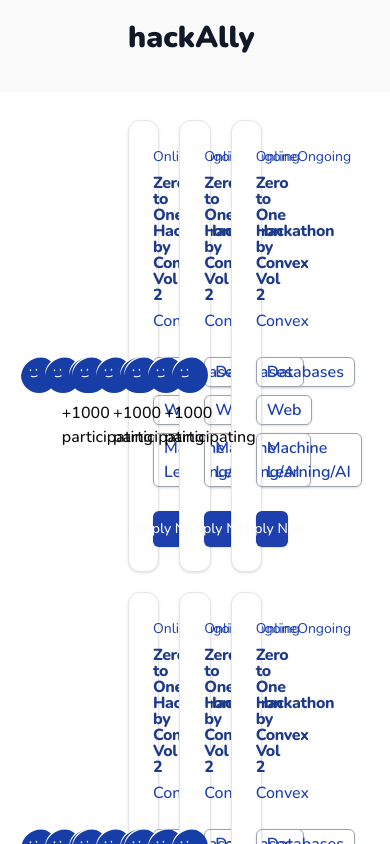
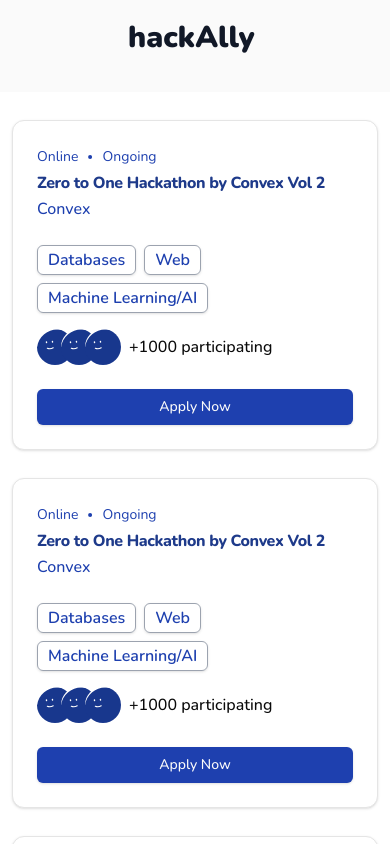
Before and after one commit to ArnabChatterjee20k/HackAlly, a Next.js app in the folder web/: page /discover in a window 390 px wide. Shown: the top 844 px of the page. Built offline with nearby package versions, Linux system fonts and the light colour scheme.

Commit message:
feat -- updated responsiveness

```diff
--- a/web/src/app/discover/page.tsx
+++ b/web/src/app/discover/page.tsx
@@ -3,7 +3,7 @@
 const data = Array(10).fill(10);
 export default function page() {
   return (
-    <section className="grid grid-cols-3 gap-5 px-32 py-7">
+    <section className="grid grid-cols-1 md:grid-cols-3 gap-7 px-3 md:px-32 py-7 max-w-[1024px] mx-auto">
       {data.map(() => (
         <HackathonCard />
       ))}
--- a/web/src/components/HackathonCard.tsx
+++ b/web/src/components/HackathonCard.tsx
@@ -26,15 +26,15 @@
         </CardTitle>
         <p className="font-medium text-blue-800">Convex</p>
       </CardHeader>
-      <CardContent className="flex justify-between w-full">
-        <div className="flex max-w-[80%] flex-wrap gap-2">
+      <CardContent className="flex flex-col md:flex-row justify-between w-full gap-y-2">
+        <div className="flex md:max-w-[80%] flex-wrap gap-2">
           {themes.map((theme) => (
             <Badge className="cursor-pointer text-base bg-transparent border-gray-400 rounded-md text-blue-800 hover:bg-blue-100 hover:text-blue-500 hover:border-blue-800">
               {theme}
             </Badge>
           ))}
         </div>
-        <div className="flex flex-col w-full items-end gap-2">
+        <div className="flex items-center md:flex-col w-full md:items-end gap-2 mt-2 md:mt-0">
             <AvatarGroup/>
             <span className="text-balance text-base font-medium">+1000 participating</span>
         </div>
@@ -49,7 +49,7 @@
 }
 
 function AvatarGroup(){
-    return <div className="flex -space-x-3 mr-12">
+    return <div className="flex -space-x-3 md:mr-12">
         <AvatarIcon className="w-9 h-9"/>
         <AvatarIcon className="w-9 h-9"/>
         <AvatarIcon className="w-9 h-9"/>
--- a/web/src/components/Header.tsx
+++ b/web/src/components/Header.tsx
@@ -4,7 +4,7 @@
 export default function Header({ children }: PropsWithChildren) {
   return (
     <header className=" bg-zinc-50 px-32 py-5">
-      <div className="flex">
+      <div className="flex max-w-[1800px] mx-auto">
         <Link
           href="#"
           className="font-nunito font-black text-3xl text-gray-900 mb-4 md:mb-0"
--- a/web/src/icons/AvatarIcon.tsx
+++ b/web/src/icons/AvatarIcon.tsx
@@ -30,8 +30,7 @@
           transform="translate(-1 -1) rotate(5 18 18) scale(1.2)"
           stroke="white"
           strokeWidth={2}
-          fill=" #173da7"
-          className="fill-blue-700"
+          fill="#18378d"
           rx="36"
         ></rect>
         <g transform="translate(-5 -2) rotate(-5 18 18)">
```
